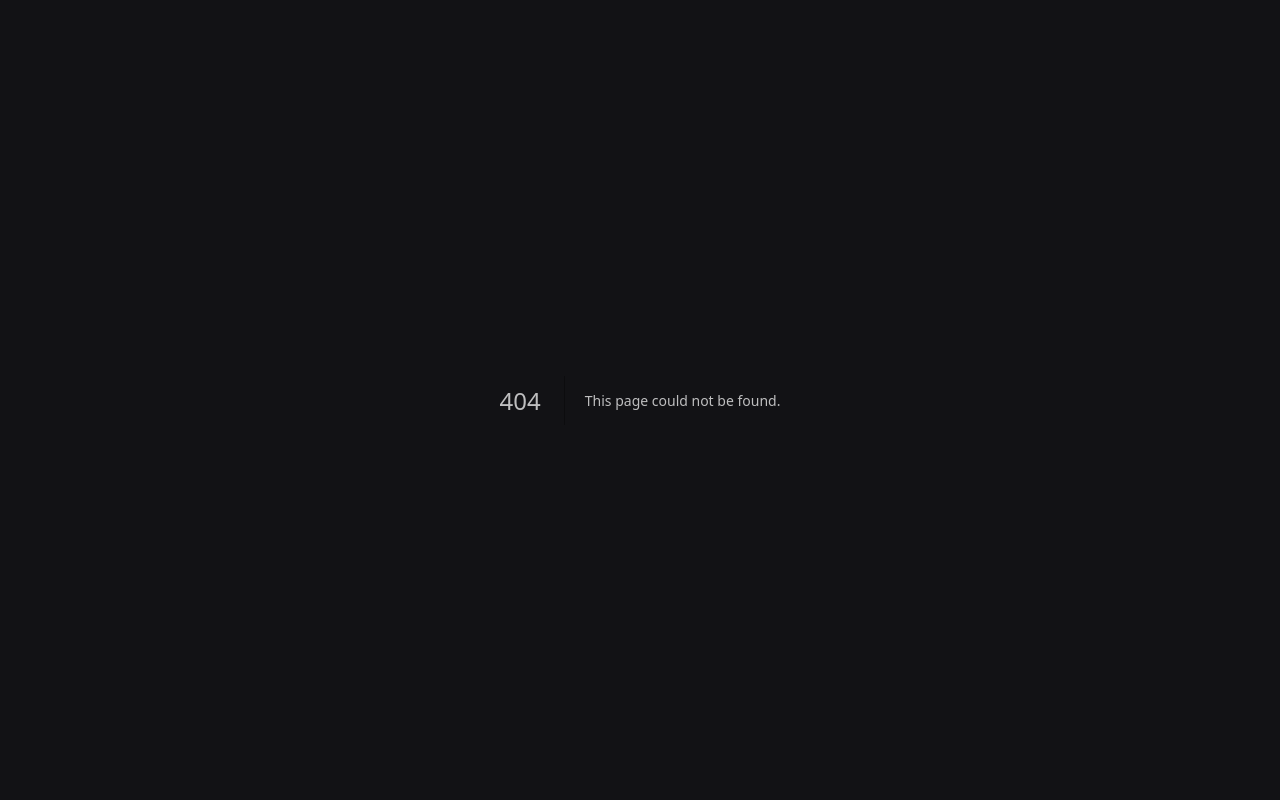
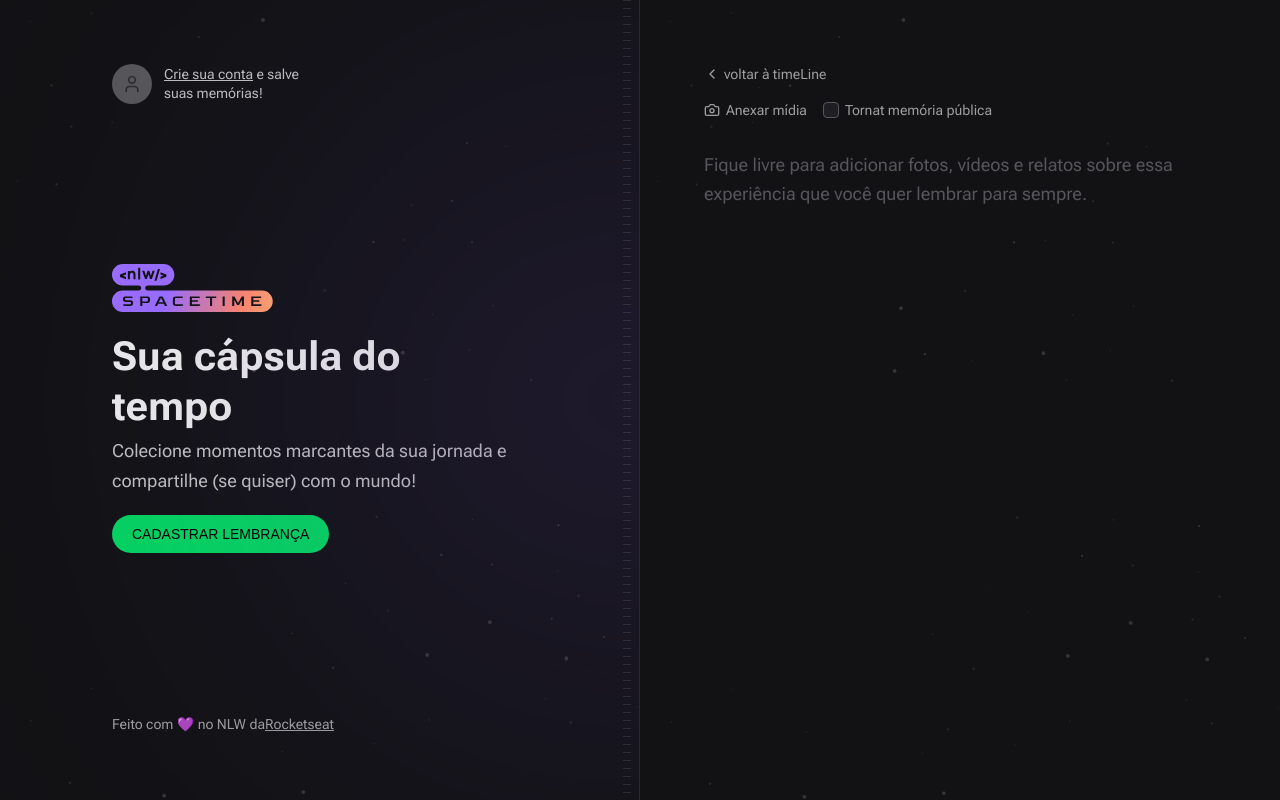
Before and after one commit to emersondp07/web-spacetime, a Next.js app: page /memories/new in a window 1280 px wide. Before the commit this address had no page. Built offline with nearby package versions, Linux system fonts and the light colour scheme; no server answers; a web font is replaced by a local one.

Commit message:
created route new memory, middleware authenticate and link in the button register memory

```diff
--- a/package.json
+++ b/package.json
@@ -17,6 +17,7 @@
     "react-dom": "^18"
   },
   "devDependencies": {
+    "@tailwindcss/forms": "0.5.7",
     "@types/node": "^20",
     "@types/react": "^18",
     "@types/react-dom": "^18",
--- a/src/app/api/auth/callback/route.ts
+++ b/src/app/api/auth/callback/route.ts
@@ -5,13 +5,15 @@
   const { searchParams } = new URL(request.url)
   const code = searchParams.get('code')
 
+  const redirectTo = request.cookies.get('redirectTo')?.value
+
   const registerResponse = await api.post('/register', {
     code
   })
 
   const { token } = registerResponse.data
 
-  const redirectURL = new URL('/', request.url)
+  const redirectURL = redirectTo ?? new URL('/', request.url)
 
   const cookieExpiresInSeconds = 60 * 60 * 24 * 30
 
--- /dev/null
+++ b/src/app/api/auth/logout/route.ts
@@ -0,0 +1,11 @@
+import { NextRequest, NextResponse } from "next/server";
+
+export async function GET(request: NextRequest) {
+  const redirectURL = new URL('/', request.url)
+
+  return NextResponse.redirect(redirectURL, {
+    headers: {
+      'Set-Cookie': `token=; Path=/; max-age=0;`
+    }
+  })
+}
--- a/src/app/layout.tsx
+++ b/src/app/layout.tsx
@@ -1,6 +1,11 @@
 import type { Metadata } from "next";
 import { Bai_Jamjuree as BaiJamhuree, Roboto_Flex as Roboto } from "next/font/google";
+import { cookies } from "next/headers";
 import { ReactNode } from "react";
+import { Copyright } from "../components/Copyright";
+import { Hero } from "../components/Hero";
+import { Profile } from "../components/Profile";
+import { SignIn } from "../components/SignIn";
 import "./globals.css";
 
 const roboto = Roboto({ subsets: ["latin"], variable: '--font-roboto' });
@@ -12,9 +17,36 @@
 };
 
 export default function RootLayout({ children }: { children: ReactNode }) {
+  const isAuthenticated = cookies().has('token')
+
   return (
     <html lang="en">
-      <body className={`${roboto.variable} ${baiJamhuree.variable} font-sans bg-gray-900 text-gray-100`}>{children}</body>
+      <body className={`${roboto.variable} ${baiJamhuree.variable} font-sans bg-gray-900 text-gray-100`}>
+        <main className="grid grid-cols-2 min-h-screen">
+          {/* Left */}
+          <div className="flex flex-col items-start justify-between px-28 py-16 relative overflow-hidden border-r border-white/10 bg-[url(../assets/bg-stars.svg)] bg-cover">
+            {/* Blur */}
+            <div className="absolute right-0 top-1/2 h-[280px] w-[526px] -translate-y-1/2 translate-x-1/2 rounded-full bg-purple-700 opacity-50 blur-full"/>
+
+            {/* Stripes */}
+            <div className="absolute right-2 top-0 bottom-0 w-2 bg-stripes"></div>
+
+            {/* Sign In */}
+            {isAuthenticated ? <Profile /> :<SignIn />}
+
+            {/* Hero */}
+            <Hero />
+
+            {/* Copyright */}
+            <Copyright />
+          </div>
+
+          {/* Right */}
+          <div className="flex flex-col p-16 bg-[url(../assets/bg-stars.svg)] bg-cover">
+            {children}
+          </div>
+        </main>
+      </body>
     </html>
   );
 }
--- /dev/null
+++ b/src/app/memories/new/page.tsx
@@ -0,0 +1,32 @@
+import { Camera, ChevronLeft } from "lucide-react";
+import Link from "next/link";
+
+export default function NewMemory() {
+  return (
+    <div className="flex flex-1 flex-col gap-4">
+      <Link href='/' className="flex items-center gap-1 text-sm text-gray-200 hover:text-gray-100">
+        <ChevronLeft className="h-4 w-4" />
+        voltar à timeLine
+      </Link>
+
+      <form className="flex flex-1 flex-col gap--2">
+        <div className="flex items-center gap-4">
+          <label htmlFor="midia" className="flex cursor-pointer items-center gap-1.5 text-sm text-gray-200 hover:text-gray-100">
+            <Camera className="h-4 w-4" />
+            Anexar mídia
+          </label>
+
+          <label htmlFor="isPublic" className="flex items-center gap-1.5 text-sm text-gray-200 hover:text-gray-100">
+            <input type="checkbox" name="isPublic" id="isPublic" value="true" className="h-4 w-4 rounded border-gray-400 bg-gray-700 text-purple-500"/>
+            Tornat memória pública
+          </label>
+        </div>
+        <input type="file" id="midia" className="invisible w-0" />
+
+        <textarea name="content" spellCheck={false} className="w-full flex-1 resize-none rounded border-0 bg-transparent p-0 text-lg leading-relaxed text-gray-100 placeholder:text-gray-400 focus:ring-0"
+        placeholder="Fique livre para adicionar fotos, vídeos e relatos sobre essa experiência que você quer lembrar para sempre."
+        />
+      </form>
+    </div>
+  )
+}
--- a/src/app/page.tsx
+++ b/src/app/page.tsx
@@ -1,38 +1,6 @@
-import { cookies } from 'next/headers';
 
-import { Copyright } from "../components/Copyright";
 import { EmptyMemories } from "../components/EmptyMemories";
-import { Hero } from "../components/Hero";
-import { Profile } from '../components/Profile';
-import { SignIn } from "../components/SignIn";
 
 export default function Home() {
-  const isAuthenticated = cookies().has('token')
-
-  return (
-    <main className="grid grid-cols-2 min-h-screen">
-      {/* Left */}
-      <div className="flex flex-col items-start justify-between px-28 py-16 relative overflow-hidden border-r border-white/10 bg-[url(../assets/bg-stars.svg)] bg-cover">
-        {/* Blur */}
-        <div className="absolute right-0 top-1/2 h-[280px] w-[526px] -translate-y-1/2 translate-x-1/2 rounded-full bg-purple-700 opacity-50 blur-full"/>
-
-        {/* Stripes */}
-        <div className="absolute right-2 top-0 bottom-0 w-2 bg-stripes"></div>
-
-        {/* Sign In */}
-        {isAuthenticated ? <Profile /> :<SignIn />}
-
-        {/* Hero */}
-        <Hero />
-
-        {/* Copyright */}
-        <Copyright />
-      </div>
-
-      {/* Right */}
-      <div className="flex flex-col p-16 bg-[url(../assets/bg-stars.svg)] bg-cover">
-        <EmptyMemories />
-      </div>
-    </main>
-  );
+  return <EmptyMemories />
 }
--- a/src/components/Hero.tsx
+++ b/src/components/Hero.tsx
@@ -1,4 +1,5 @@
 import Image from "next/image";
+import Link from "next/link";
 import nlwLogo from '../assets/nlw-spacetime-logo.svg';
 
 export function Hero () {
@@ -14,9 +15,9 @@
         </p>
       </div>
 
-      <a href="" className="inline-block rounded-full bg-green-500 px-5 py-3 font-alt text-sm uppercase leading-none text-black hover:bg-green-600">
+      <Link href="/memories/new" className="inline-block rounded-full bg-green-500 px-5 py-3 font-alt text-sm uppercase leading-none text-black hover:bg-green-600">
           CADASTRAR LEMBRANÇA
-      </a>
+      </Link>
     </div>
   )
 }
--- a/src/components/Profile.tsx
+++ b/src/components/Profile.tsx
@@ -10,7 +10,7 @@
 
       <p className="text-sm leading-snug max-w-[140px]">
         {name}
-        <a href="" className="block text-red-400 hover:text-red-300">Quero sair</a>
+        <a href="/api/auth/logout" className="block text-red-400 hover:text-red-300">Quero sair</a>
       </p>
     </div>
   )
--- a/tailwind.config.ts
+++ b/tailwind.config.ts
@@ -69,6 +69,8 @@
       }
     },
   },
-  plugins: [],
+  plugins: [
+    require('@tailwindcss/forms'),
+  ],
 }
 export default config
```
Also changed, not shown: src/middleware.ts (added, +23 -0 lines), 1 other file (tests, documents, lock files or other folders).
